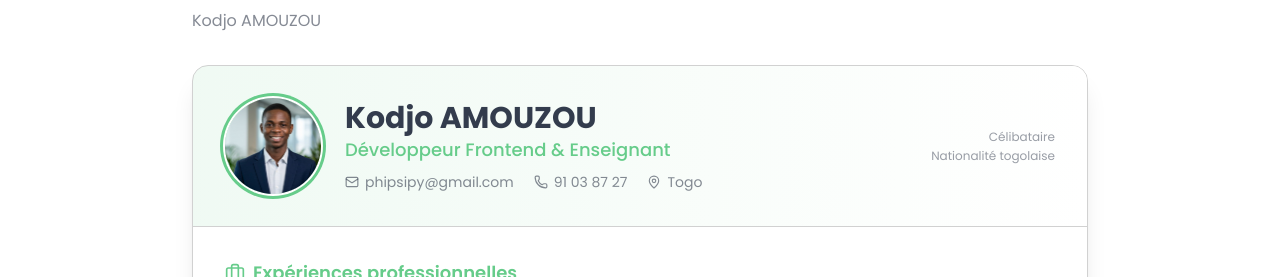
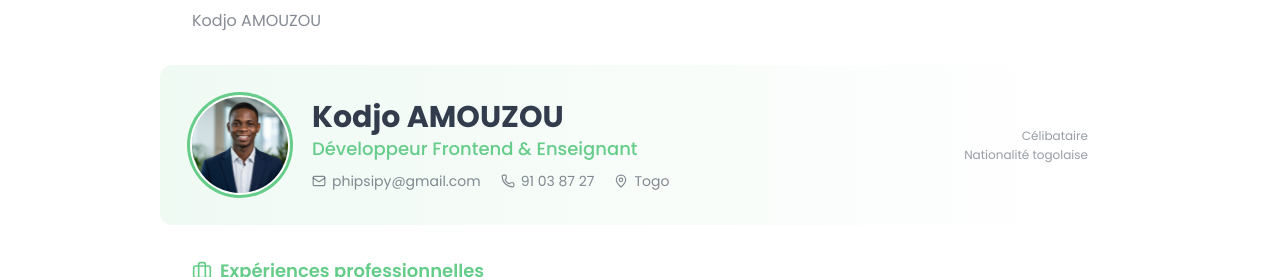
Before and after one commit to AMOUZOU-Kodjo/portfolio-amouzou-ReactJs, a React (Vite) app in the folder Portfolio/: page /cv in a window 1280 px wide. Shown: the part 143-420 px from the top of the page. Built offline with nearby package versions, Linux system fonts and the light colour scheme; no server answers.

Commit message:
remove paper card styling from CV page

```diff
--- a/Portfolio/src/pages/Cv.jsx
+++ b/Portfolio/src/pages/Cv.jsx
@@ -123,8 +123,8 @@ export default function Cv() {
         </div>
       </div>
 
-      <div className="bg-base-100 rounded-2xl border border-base-300 shadow-xl overflow-hidden">
-        <AnimatedSection className="bg-gradient-to-r from-primary/10 via-primary/5 to-base-100 p-8 border-b border-base-300">
+      <div>
+        <AnimatedSection className="bg-gradient-to-r from-primary/10 via-primary/5 to-base-100 py-8 -mx-4 sm:-mx-6 lg:-mx-8 px-4 sm:px-6 lg:px-8 mb-8 rounded-xl">
           <div className="flex items-center gap-6">
             <div className="avatar">
               <div className="w-24 rounded-full ring ring-primary ring-offset-base-100 ring-offset-2 transition-transform duration-500 hover:scale-105">
@@ -147,7 +147,7 @@ export default function Cv() {
           </div>
         </AnimatedSection>
 
-        <div className="p-8 space-y-10">
+        <div className="space-y-10">
           <AnimatedSection delay={100}>
             <section>
               <h3 className="text-lg font-semibold flex items-center gap-2 mb-5 text-primary">
```
